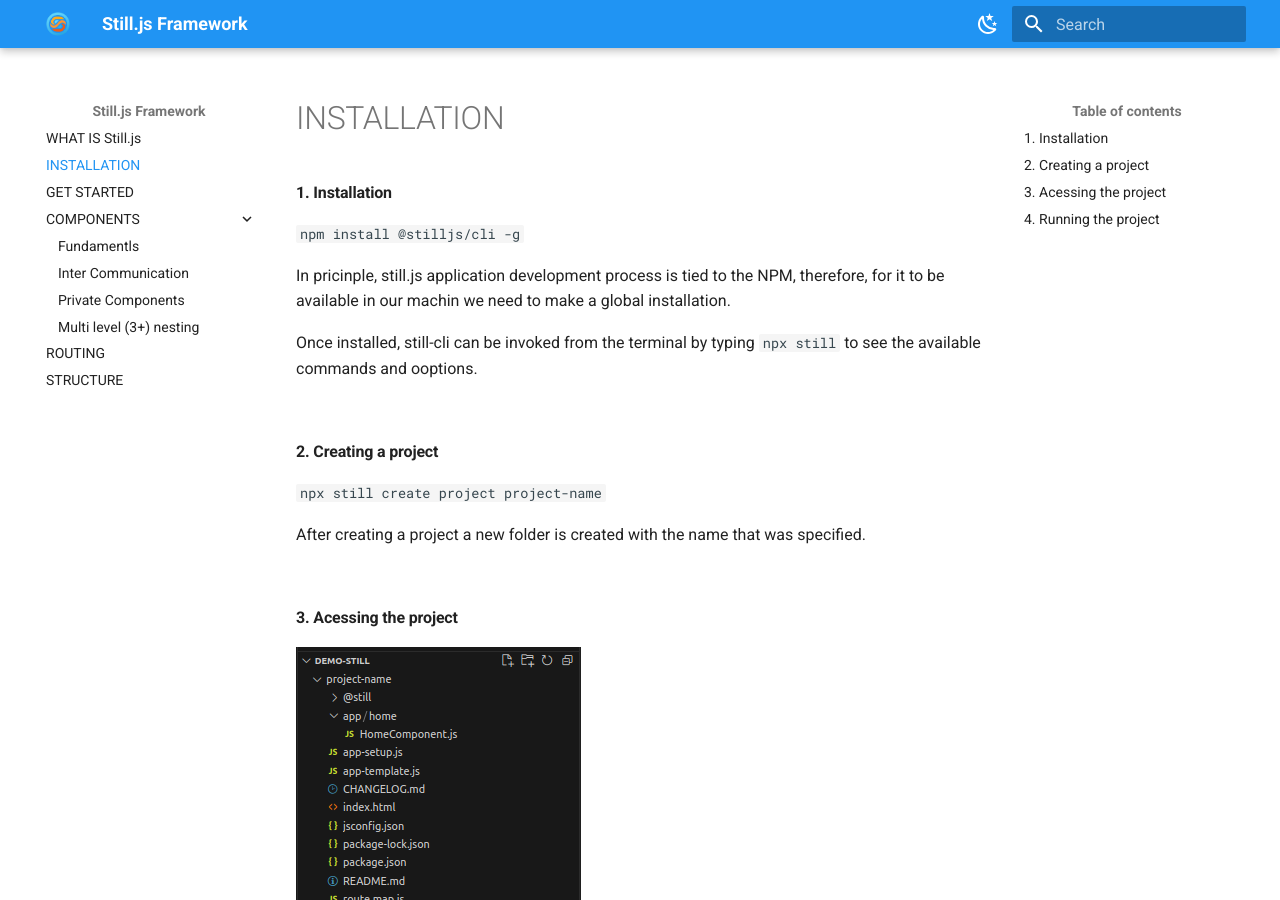
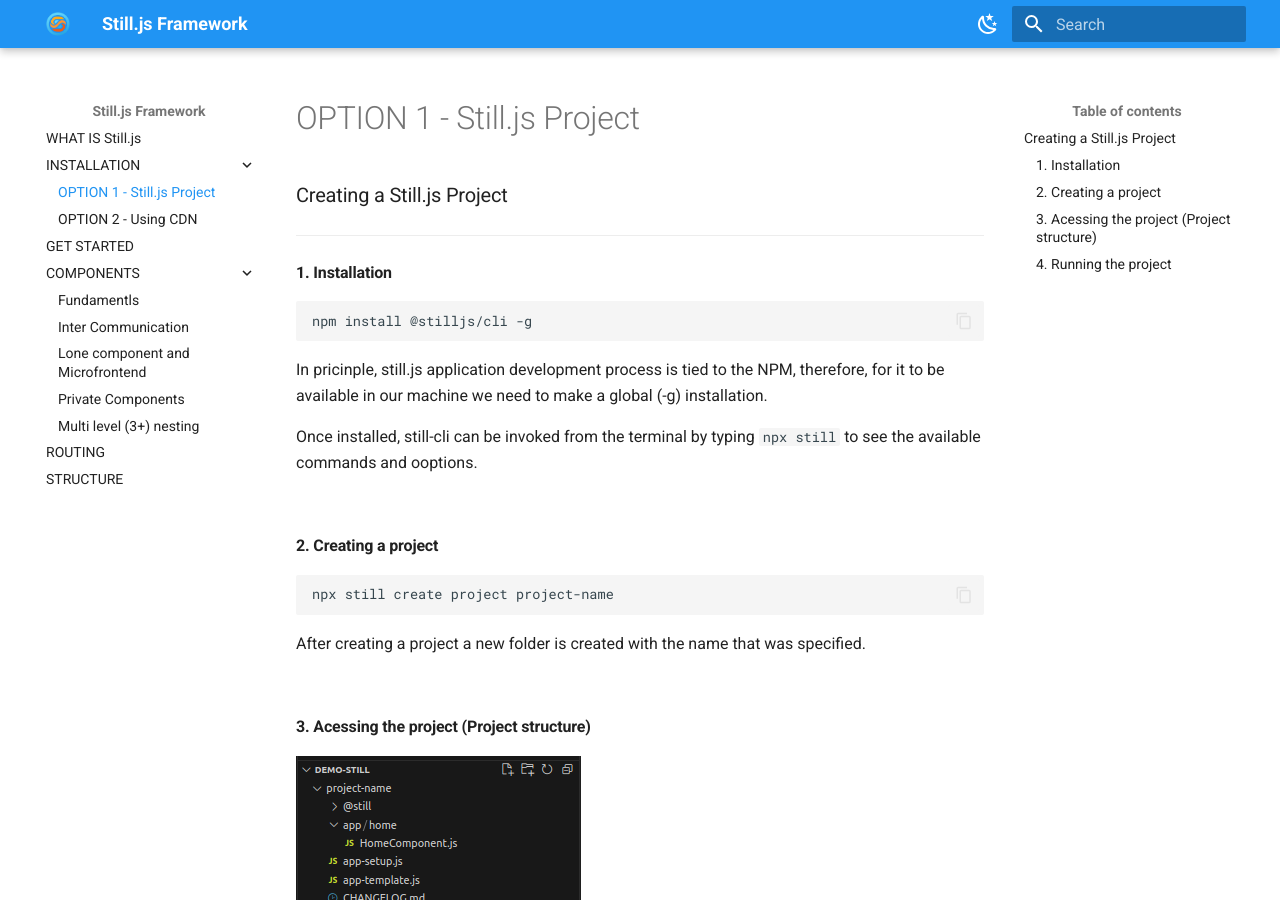
Before and after one commit to still-js/stilljs-site, an MkDocs documentation site: the page built from docs/installation-and-running.md, in a window 1280 px wide and 900 px high. Built offline with MkDocs 1.6.1 and Material for MkDocs 9.7.7, drawn with Linux system fonts in a browser that asks for light colours; some of the changed text lies outside the part shown.

Commit message:
- Added documentation for setting up a project using CDN - Adjustments on the project creation following Still.js project approach

````diff
--- a/docs/installation-and-running.md
+++ b/docs/installation-and-running.md
@@ -1,21 +1,34 @@
+
+
+###  Creating a Still.js Project
+<hr/>
+
+
+
 #### 1. Installation
-`npm install @stilljs/cli -g`
 
-In pricinple, still.js application development process is tied to the NPM, therefore, for it to be available in our machin we need to make a global installation.
+```
+npm install @stilljs/cli -g
+```
+
+In pricinple, still.js application development process is tied to the NPM, therefore, for it to be available in our machine we need to make a global (-g) installation.
 
 Once installed, still-cli can be invoked from the terminal by typing `npx still` to see the available commands and ooptions.
 
 <br>
 
 #### 2. Creating a project
-`npx still create project project-name`
+
+```
+npx still create project project-name
+```
 
 After creating a project a new folder is created with the name that was specified.
 
 
 <br>
 
-#### 3. Acessing the project
+#### 3. Acessing the project (Project structure)
 
 ![Project Structure](assets/img/project-structure.png)
 
--- a/mkdocs.yml
+++ b/mkdocs.yml
@@ -2,11 +2,14 @@
 site_url: https://stilljs.dev
 nav:
   - WHAT IS Still.js: index.md
-  - INSTALLATION: installation-and-running.md
+  - INSTALLATION:
+      - OPTION 1 - Still.js Project: installation-and-running.md
+      - OPTION 2 - Using CDN: installation-and-running-cdn.md
   - GET STARTED: get-start.md
   - COMPONENTS:
       - Fundamentls: components.md
       - Inter Communication: components-communication.md
+      - Lone component and Microfrontend: lone-component.md
       - Private Components: components-private.md
       - Multi level (3+) nesting: components-nesting-3+.md
   - ROUTING: routing.md
````
Also changed, not shown: docs/components.md (+8 -5 lines), docs/installation-and-running-cdn.md (added, +149 -0 lines), docs/lone-component.md (added, +7 -0 lines).
